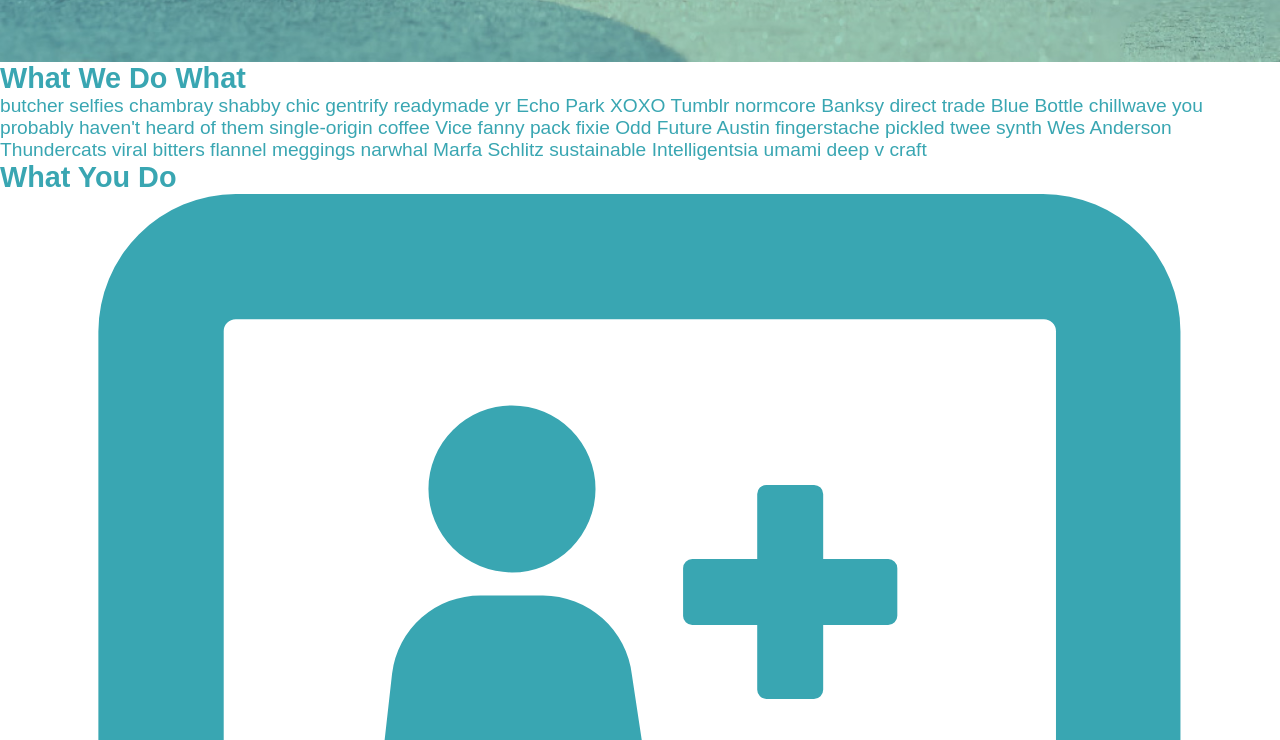
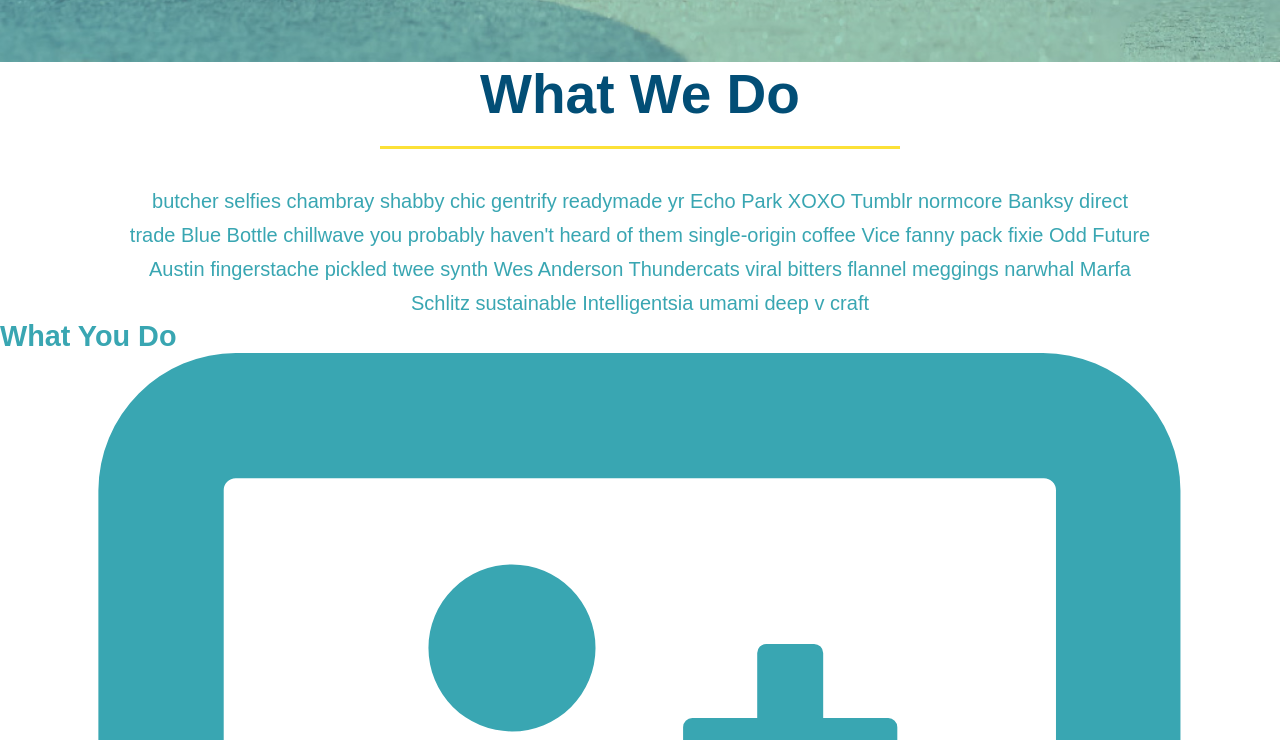
Before and after one commit to mmcelwee8002/Run-Buddy, a plain HTML site: page index.html in a window 1280 px wide. Shown: the part 1020-1760 px from the top of the page. Drawn offline with Linux system fonts and the light colour scheme.

Commit message:
what we do section

```diff
--- a/assets/css/style.css
+++ b/assets/css/style.css
@@ -44,6 +44,10 @@ body {
 
  /*Hero Style End */
 
+.intro {text-align: center;}
+.intro h2 {font-size: 55px; color: #024e76; margin-bottom: 35px; padding: 0 100px 20px 100px; border-bottom: 3px solid; border-color: #fce138; display: inline-block;}
+.intro p {line-height: 1.7; color: #39a6b2; width: 80%; font-size: 20px; margin: 0 auto;}
+
     footer {background: #fce138; width: 100%; padding: 40px 35px;}
     footer h2 {display: inline; color: #024e76; font-size: 30px; margin: 0;}
     footer div {float: right; line-height: 1.5; text-align: right;}
--- a/index.html
+++ b/index.html
@@ -95,11 +95,11 @@
 
 
     <!--what we do section-->
-    <section>
+    <section id="what-we-do" class="intro">
 
-       <h2> What We Do What</h2>
-       <section id= "what-we-do">
-            <p>    butcher selfies chambray shabby chic gentrify readymade yr Echo Park XOXO Tumblr normcore Banksy direct trade Blue Bottle chillwave you probably haven't heard of them single-origin coffee Vice fanny pack fixie Odd Future Austin fingerstache pickled twee synth Wes Anderson Thundercats viral bitters flannel meggings narwhal Marfa Schlitz sustainable Intelligentsia umami deep v craft
+       <h2 id="what-we-do" class="intro h2" > What We Do</h2>
+
+            <p id="what-we-do" class="intro p">butcher selfies chambray shabby chic gentrify readymade yr Echo Park XOXO Tumblr normcore Banksy direct trade Blue Bottle chillwave you probably haven't heard of them single-origin coffee Vice fanny pack fixie Odd Future Austin fingerstache pickled twee synth Wes Anderson Thundercats viral bitters flannel meggings narwhal Marfa Schlitz sustainable Intelligentsia umami deep v craft
             </p>
 
     </section>
@@ -121,7 +121,7 @@
 
 <div>
     <img src="./assets/images/step-2.svg" alt=""/>
-    <h3>Step 2:  consult with One of Our Trainers.</h3>
+    <h3>Step 2:  Consult with One of Our Trainers.</h3>
     <p>Are you here to build muscle, lose weight, or just feel good?</p>
 </div>
 
```
